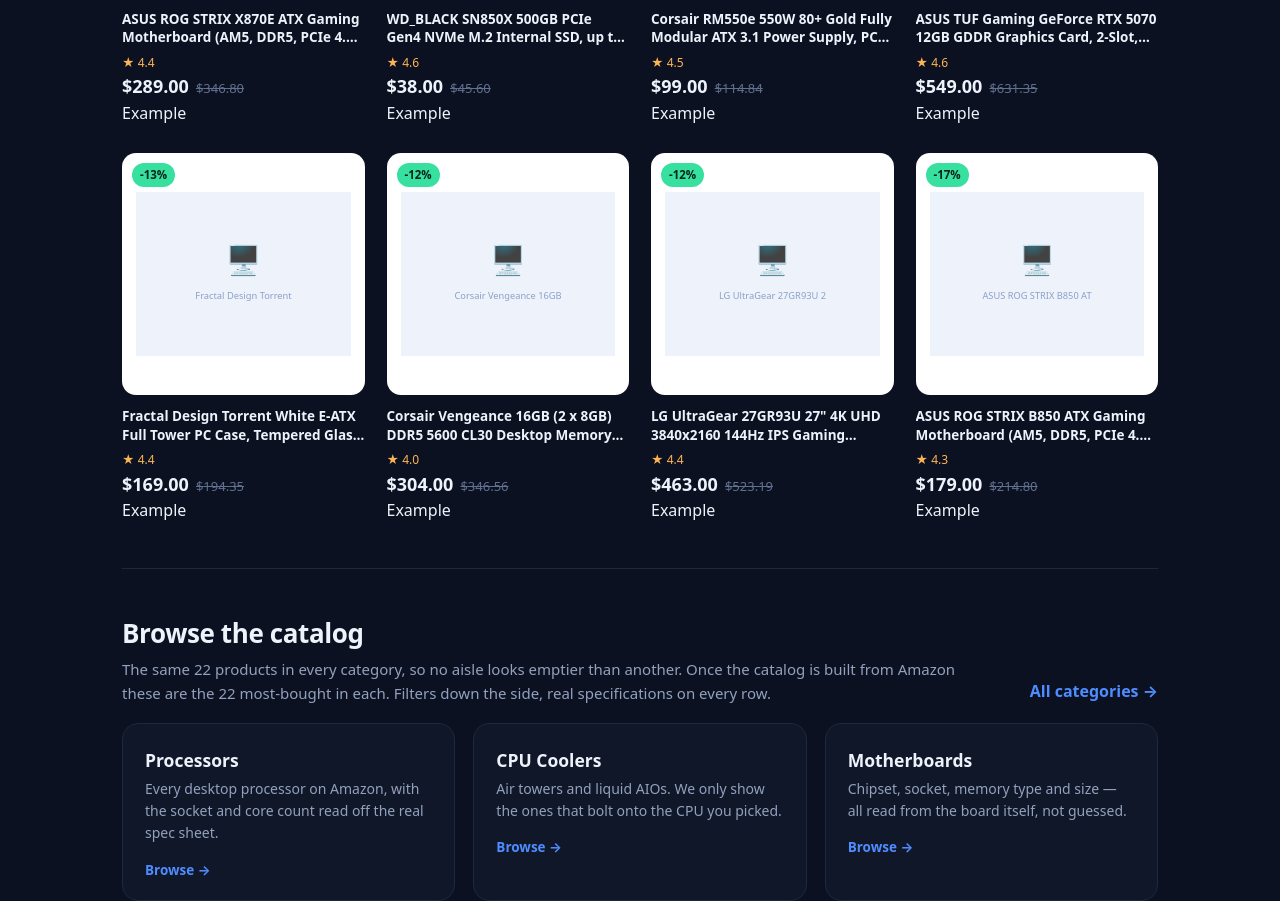
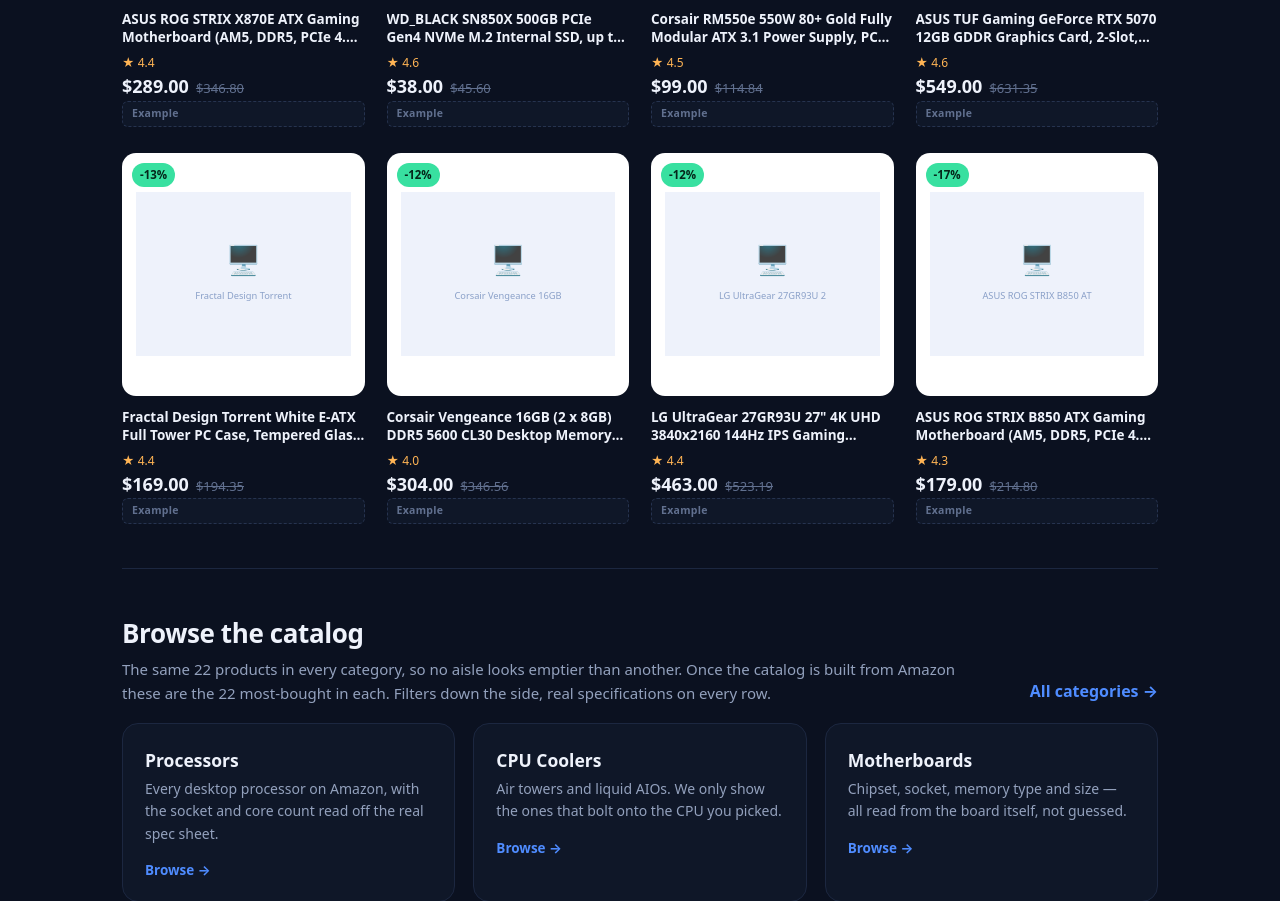
Before and after one commit to eliascope12-netizen/Rigscout, a Next.js app: page / in a window 1280 px wide. Shown: the part 1772-2673 px from the top of the page. Built offline with nearby package versions, Linux system fonts and the light colour scheme; no server answers.

Commit message:
Style rows that have no listing yet

```diff
--- a/styles/globals.css
+++ b/styles/globals.css
@@ -191,6 +191,13 @@
 .tag.nofit{background:rgba(255,107,107,.15);color:var(--danger)}
 .tag.softfit{background:rgba(255,180,84,.15);color:var(--warn)}
 .tag.warn{background:rgba(255,180,84,.13);color:var(--warn)}
+
+/* A row with no real listing behind it. Rendered as text rather than a link
+   (see components/Product.js) — these two rules just stop it *looking* like a
+   link the visitor is failing to click. */
+.unlinked{cursor:default;color:inherit}
+.unlinked:hover{color:inherit}
+.examplechip{display:inline-block;font-size:10.5px;font-weight:800;letter-spacing:.3px;padding:4px 9px;border-radius:6px;line-height:1.5;color:var(--faint);background:var(--bg-2);border:1px dashed var(--line-2)}
 
 .skeletons{padding:6px 0}
 .skel{height:56px;border-radius:10px;background:linear-gradient(90deg,var(--bg-2) 25%,var(--bg-3) 50%,var(--bg-2) 75%);background-size:400% 100%;animation:sh 1.4s ease infinite;margin-bottom:9px}
```
